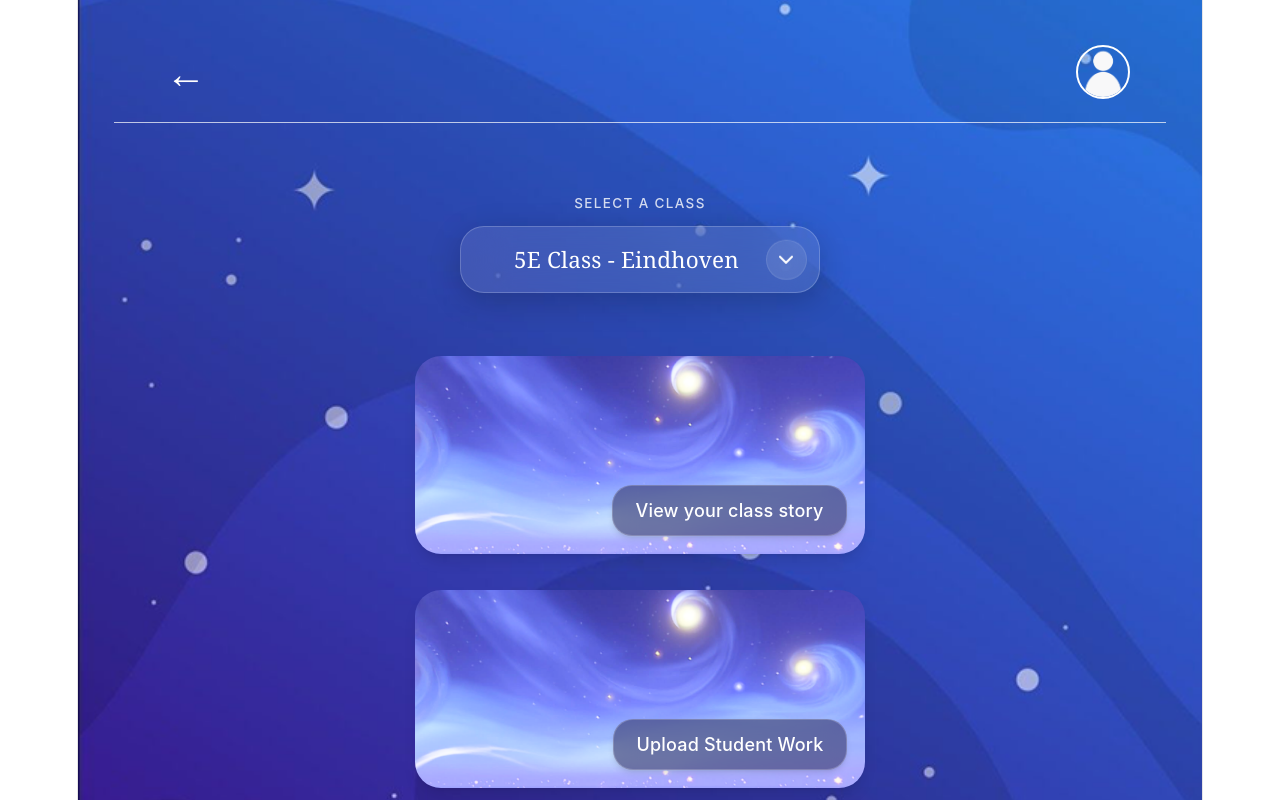
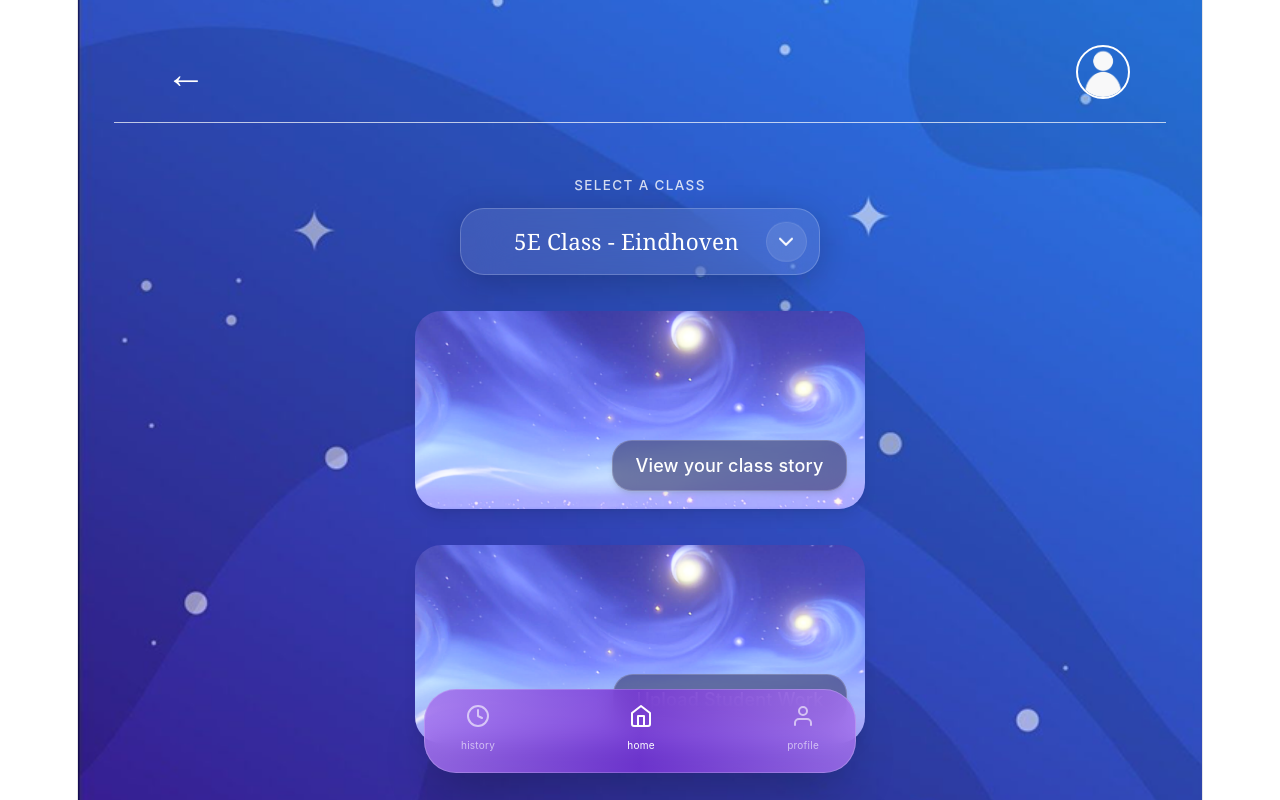
Before and after one commit to Jordib2/glowservertestrepo, a React (Vite) app in the folder GLOW-frontend/: page /teacher_discovery in a window 1280 px wide. Shown: the top 800 px of the page. Built offline with nearby package versions, Linux system fonts and the light colour scheme.

Commit message:
navigation bar added and the profile page frontend made

```diff
--- a/GLOW-frontend/dev-dist/sw.js
+++ b/GLOW-frontend/dev-dist/sw.js
@@ -79,7 +79,7 @@ define(['./workbox-5a5d9309'], (function (workbox) { 'use strict';
    */
   workbox.precacheAndRoute([{
     "url": "index.html",
-    "revision": "0.10g1rmblc6s"
+    "revision": "0.bu90hslk93o"
   }], {});
   workbox.cleanupOutdatedCaches();
   workbox.registerRoute(new workbox.NavigationRoute(workbox.createHandlerBoundToURL("index.html"), {
--- a/GLOW-frontend/src/app/layout.tsx
+++ b/GLOW-frontend/src/app/layout.tsx
@@ -1,14 +1,25 @@
-import { Outlet } from 'react-router-dom';
+import { Outlet, useLocation } from 'react-router-dom';
+import BottomNavBar from '../shared/components/BottomNavBar';
 
 export default function Layout() {
+  const location = useLocation();
+
+  // Add any exact paths here where you DO NOT want the bottom nav to appear
+  const hideNavBarPaths = [
+    "/user-role-selection",
+  ];
+
+  const shouldShowNavBar = !hideNavBarPaths.includes(location.pathname);
+
   return (
-    <div>
+    <div className={`relative min-h-screen ${shouldShowNavBar ? 'pb-24' : ''}`}>
 
         <main>
             <Outlet />
         </main>
 
+        {shouldShowNavBar && <BottomNavBar />}
 
     </div>
-    );
+  );
 }
--- a/GLOW-frontend/src/app/router.tsx
+++ b/GLOW-frontend/src/app/router.tsx
@@ -6,6 +6,7 @@ import ImagesReviewPage from "../features/collage-generator/pages/ImagesReviewPa
 import CollageEditorPage from "../features/collage-generator/pages/CollageEditorPage.tsx";
 import CollageReviewExportPage from "../features/collage-generator/pages/CollageReviewExportPage.tsx";
 import TeacherDiscoveryPage from "../features/collage-generator/pages/TeacherDiscoveryPage.tsx";
+import TeacherProfilePage from "../features/collage-generator/pages/TeacherProfilePage.tsx";
 
 export const router = createBrowserRouter([
     {
@@ -35,7 +36,12 @@ export const router = createBrowserRouter([
             {
                 path: "teacher_discovery",
                 element: <TeacherDiscoveryPage />
+            },
+            {
+                path: "teacher-profile",
+                element: <TeacherProfilePage />
             }
+
         ]
     }
 ]);
--- a/GLOW-frontend/src/features/collage-generator/pages/TeacherDiscoveryPage.tsx
+++ b/GLOW-frontend/src/features/collage-generator/pages/TeacherDiscoveryPage.tsx
@@ -55,8 +55,10 @@ export default function TeacherDiscoveryPage() {
 
       <div className="border-b border-white opacity-70 mb-8" />
 
-      <div className="max-w-md mx-auto px-4 md:px-6 py-8 flex flex-col items-center">
-        <div className="w-full mb-14 flex flex-col items-center">
+
+      <div className="max-w-md mx-auto px-4 md:px-6 pt-4 pb-36 flex flex-col items-center">
+
+        <div className="w-full mb-8 flex flex-col items-center">
           <label className="block text-white/80 text-center text-xs tracking-widest mb-3 font-sans font-medium uppercase">
             Select a class
           </label>
--- /dev/null
+++ b/GLOW-frontend/src/features/collage-generator/pages/TeacherProfilePage.tsx
@@ -0,0 +1,76 @@
+import { useNavigate } from "react-router-dom";
+import backgroundImage from "../../../assets/background.png";
+import profileImage from "../../../assets/profilepic.png";
+
+export default function TeacherProfilePage() {
+  const navigate = useNavigate();
+
+  // Placeholder data for the name of the teacher
+  const teacherName = "Mrs. Katerina Borisova";
+
+  const handleLogout = () => {
+    // logout logic not applied yet
+    console.log("User logged out");
+    navigate("/user-role-selection");
+  };
+
+  return (
+    <div
+      className="min-h-screen bg-cover bg-center p-4 md:p-8 flex flex-col"
+      style={{ backgroundImage: `url(${backgroundImage})` }}
+    >
+      <div className="w-full px-4 md:px-8">
+        <div className="flex items-center justify-between mb-3">
+          <button
+            onClick={() => navigate(-1)}
+            className="text-white text-2xl md:text-4xl w-12 h-12 md:w-16 md:h-16 flex items-center justify-center hover:opacity-80 transition"
+          >
+            ←
+          </button>
+
+          <div className="w-10 h-10 md:w-12 md:h-12 rounded-full border-2 border-white overflow-hidden shadow-sm">
+            <img
+              src={profileImage}
+              alt="Profile icon"
+              className="w-full h-full object-cover"
+            />
+          </div>
+        </div>
+      </div>
+
+      <div className="border-b border-white opacity-70 mb-8" />
+
+      <div className="flex flex-col items-center flex-1 pb-24">
+        <h1 className="text-white text-3xl font-serif mb-10 tracking-wide">
+          Profile
+        </h1>
+
+        <div className="flex flex-col items-center w-full max-w-sm relative">
+          {/* Profile Picture */}
+          <div className="w-48 h-56 rounded-[50%] bg-slate-300 overflow-hidden border-2 border-white/20 shadow-[0_0_30px_rgba(255,255,255,0.1)] mb-6 relative z-10">
+            <img
+              src={profileImage}
+              alt="Teacher Profile"
+              className="w-full h-full object-cover"
+            />
+          </div>
+
+          {/* Teacher Name */}
+          <h2 className="text-white text-2xl font-serif tracking-wide text-center">
+            {teacherName}
+          </h2>
+        </div>
+
+        <div className="flex-1"></div>
+
+        {/* Logout Button */}
+        <button
+          onClick={handleLogout}
+          className="mt-12 px-10 py-3 rounded-full bg-white/10 backdrop-blur-md border border-white/20 text-white font-sans text-sm tracking-wider uppercase hover:bg-white/20 transition-all shadow-lg active:scale-95"
+        >
+          Log Out
+        </button>
+      </div>
+    </div>
+  );
+}
--- /dev/null
+++ b/GLOW-frontend/src/shared/components/BottomNavBar.tsx
@@ -0,0 +1,57 @@
+import { useLocation, useNavigate } from "react-router-dom";
+
+export default function BottomNavBar() {
+  const navigate = useNavigate();
+  const location = useLocation();
+
+  // Helper to determine if a tab is active
+  const isActive = (path: string) => location.pathname === path;
+
+  return (
+    <div className="fixed bottom-6 left-1/2 -translate-x-1/2 w-[90%] max-w-sm z-50">
+      <div
+        className="flex items-center justify-between px-8 py-3 rounded-[32px] shadow-2xl backdrop-blur-md"
+        style={{
+          background: "linear-gradient(90deg, rgba(162,112,236,0.85) 0%, rgba(118,52,212,0.85) 50%, rgba(162,112,236,0.85) 100%)",
+          border: "1px solid rgba(255, 255, 255, 0.2)"
+        }}
+      >
+        {/* History Button */}
+        <button
+          onClick={() => navigate("/review-export-collage")}
+          className={`flex flex-col items-center gap-1 transition-opacity ${isActive("/review-export-collage") ? "opacity-100" : "opacity-60 hover:opacity-100"}`}
+        >
+          <svg width="24" height="24" viewBox="0 0 24 24" fill="none" stroke="currentColor" strokeWidth="2" strokeLinecap="round" strokeLinejoin="round" className="text-white">
+            <circle cx="12" cy="12" r="10"></circle>
+            <polyline points="12 6 12 12 16 14"></polyline>
+          </svg>
+          <span className="text-white text-[10px] font-sans tracking-wide">history</span>
+        </button>
+
+        {/* Home Button */}
+        <button
+          onClick={() => navigate("/teacher_discovery")}
+          className={`flex flex-col items-center gap-1 transition-opacity ${isActive("/teacher_discovery") ? "opacity-100" : "opacity-60 hover:opacity-100"}`}
+        >
+          <svg width="24" height="24" viewBox="0 0 24 24" fill="none" stroke="currentColor" strokeWidth="2" strokeLinecap="round" strokeLinejoin="round" className="text-white">
+            <path d="M3 9l9-7 9 7v11a2 2 0 0 1-2 2H5a2 2 0 0 1-2-2z"></path>
+            <polyline points="9 22 9 12 15 12 15 22"></polyline>
+          </svg>
+          <span className="text-white text-[10px] font-sans tracking-wide">home</span>
+        </button>
+
+        {/* Profile Button */}
+        <button
+          onClick={() => navigate("/teacher-profile")}
+          className={`flex flex-col items-center gap-1 transition-opacity ${isActive("/teacher-profile") ? "opacity-100" : "opacity-60 hover:opacity-100"}`}
+        >
+          <svg width="24" height="24" viewBox="0 0 24 24" fill="none" stroke="currentColor" strokeWidth="2" strokeLinecap="round" strokeLinejoin="round" className="text-white">
+            <path d="M20 21v-2a4 4 0 0 0-4-4H8a4 4 0 0 0-4 4v2"></path>
+            <circle cx="12" cy="7" r="4"></circle>
+          </svg>
+          <span className="text-white text-[10px] font-sans tracking-wide">profile</span>
+        </button>
+      </div>
+    </div>
+  );
+}
--- a/GLOW-frontend/src/shared/components/CameraCapture.tsx
+++ b/GLOW-frontend/src/shared/components/CameraCapture.tsx
@@ -84,7 +84,8 @@ export default function CameraCapture({
     if (!isOpen) return null;
 
     return (
-        <div className="fixed inset-0 z-50 bg-black/80 flex items-center justify-center p-4">
+
+        <div className="fixed inset-0 z-[100] bg-black/80 flex items-center justify-center p-4">
             <div className="w-full max-w-md bg-white rounded-[28px] p-4 shadow-2xl">
                 <h2 className="text-xl font-bold text-slate-800 mb-4 text-center">
                     Take a photo
```
Lines whose indentation alone changed are shown as unchanged.
